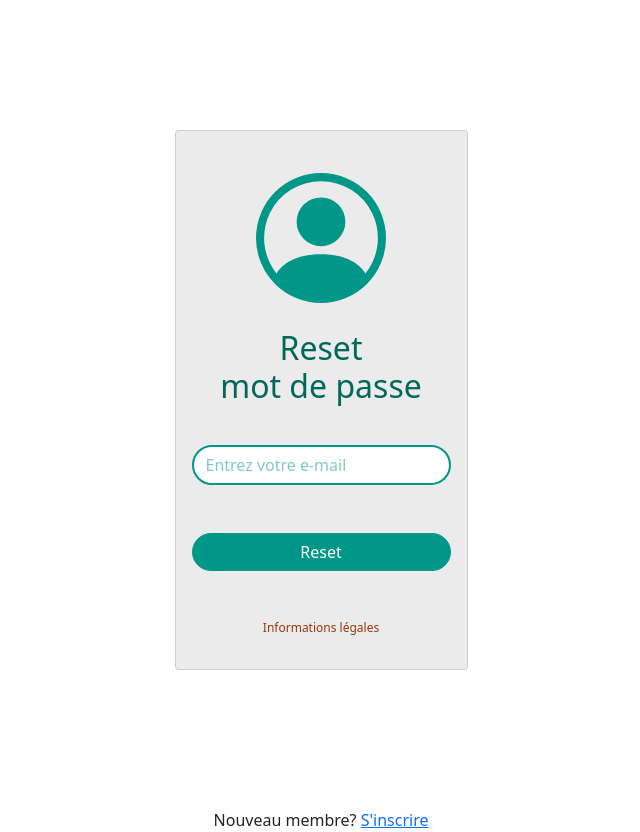
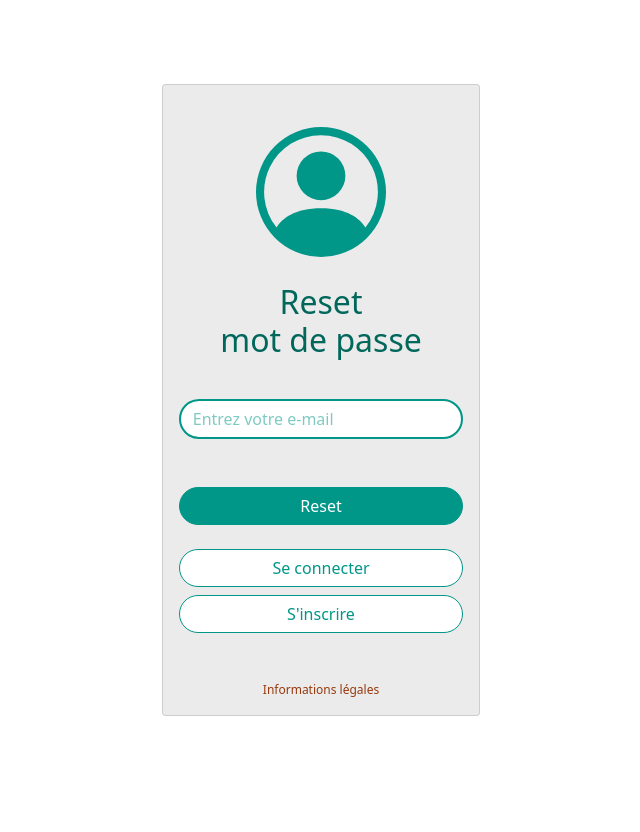
Before and after one commit to Nexus8th/react-firebase-user_forms, a React (Create React App) app: page /forgot-password in a window 1280 px wide. Shown: the whole page, without its empty margins (319-959 px from the left). After the commit the page ends 800 px from the top, so only its background shows below. Built offline with nearby package versions, Linux system fonts and the light colour scheme; no server answers.

Commit message:
Dashboard Styling Left.. Maybe

```diff
--- a/src/components/ForgotPassword.js
+++ b/src/components/ForgotPassword.js
@@ -42,16 +42,16 @@ const ForgotPassword = () => {
                                 <Form.Control style={{borderColor:'#009688'}} className="mb-0 rounded-pill border-2" type="email" placeholder="Entrez votre e-mail" required ref={emailRef}/>
                             </Form.Group>
                             <Button disabled={loading} className="w-100 rounded-pill mt-5" type="submit" style={{backgroundColor:'#009688', borderColor:'#009688'}}>Reset</Button>
-                            {/* <div className="w-100 text-center mt-4">
-                                <Link to="/login" style={{textDecoration:'none'}}>Se connecter</Link>
-                            </div> */}
-                            <p className="mt-5" style={{color:'#97380C', fontSize:'12px',}}>Informations légales</p>
+                            <Button disabled={loading} type="submit" className="w-100 rounded-pill text-center mt-4" style={{backgroundColor:'white', borderColor:'#009688'}}>
+                                <Link to="/login" style={{textDecoration:'none', color:'#009688'}}>Se connecter</Link>
+                            </Button>
+                            <Button disabled={loading} type="submit" className="w-100 rounded-pill text-center mt-2" style={{backgroundColor:'white', borderColor:'#009688'}}>
+                                <Link to="/signup" style={{textDecoration:'none', color:'#009688'}}>S'inscrire</Link>
+                            </Button>
+                            <p className="mt-5 mb-0" style={{color:'#97380C', fontSize:'12px',}}>Informations légales</p>
                         </Form>
                     </Card.Body>
             </Card>
-        </div>
-        <div className="w-100 text-center mt-2">
-            Nouveau membre? <Link to="/signup">S'inscrire</Link>
         </div>
         </>
     );
--- a/src/components/Login.js
+++ b/src/components/Login.js
@@ -27,6 +27,7 @@ const Login = () => {
         setLoading(false);
 
     }
+
     return (
         <>
         <div className="d-flex align-items-center justify-content-center w-100" style={{minHeight:'100vh'}}>
@@ -49,7 +50,7 @@ const Login = () => {
                                 <Link to="/forgot-password" style={{color:'#97380C', fontSize:'12px', textDecoration:'none' }}>Mot de passe oublié?</Link>
                             </div>
                             <Button disabled={loading} className="w-100 mt-5 rounded-pill" type="submit" style={{backgroundColor:'#009688', borderColor:'#009688'}}>Valider</Button>
-                            <Button disabled={loading} className="w-100 mt-4 rounded-pill" type="submit" style={{backgroundColor:'#009688', borderColor:'#009688'}}><Link to="/signup" style={{textDecoration:'none', color:'white'}} onKeyPress={(e) => {e.key === 'Enter' && e.preventDefault()}}>S'inscrire</Link></Button>
+                            <Button disabled={loading} className="w-100 mt-3 rounded-pill" type="submit" style={{backgroundColor:'white', borderColor:'#009688'}}><Link to="/signup" style={{textDecoration:'none', color:'#009688'}} onKeyPress={(e) => {e.key === 'Enter' && e.preventDefault()}}>S'inscrire</Link></Button>
                             <p className="mt-4 mb-0" style={{color:'#97380C', fontSize:'12px',}}>Informations légales</p>
                         </Form>
                     </Card.Body>
```
